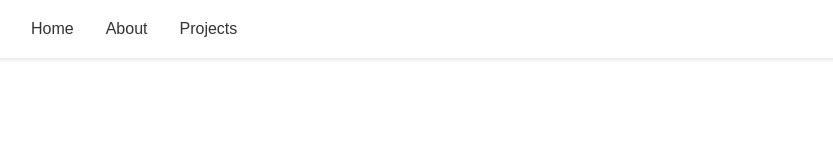
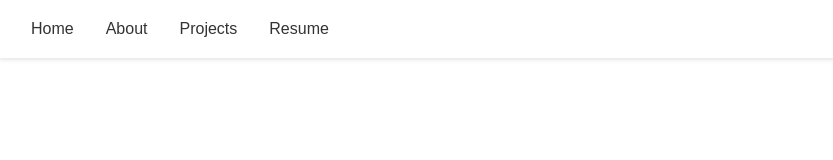
Before and after one commit to ramon-rcp/ramonrcp.portfolio, a React app: page / in a window 1280 px wide. Shown: the top 160 px of the page, without its empty margins (1-834 px from the left). Built offline with nearby package versions, Linux system fonts and the light colour scheme.

Commit message:
add resume tab

```diff
--- a/src/App.tsx
+++ b/src/App.tsx
@@ -4,6 +4,7 @@ import './global.css'
 import logo from '../public/logo.png'
 import github from '../public/github-mark.png'
 import linkedin from '../public/InBug-Black.png'
+import resume from '../public/RCP_resume.pdf'
 
 
 export class App extends Component<{}, {}> {
@@ -34,6 +35,7 @@ class Header extends Component<{}, {}> {
                     <a href="#hero" className="nav-link">Home</a>
                     <a href="#about" className="nav-link">About</a>
                     <a href="#projects" className="nav-link">Projects</a>
+                    <a href={resume} target="_blank" rel="noopener noreferrer" className="nav-link">Resume</a>
                 </nav>
             </header>
         );
```
